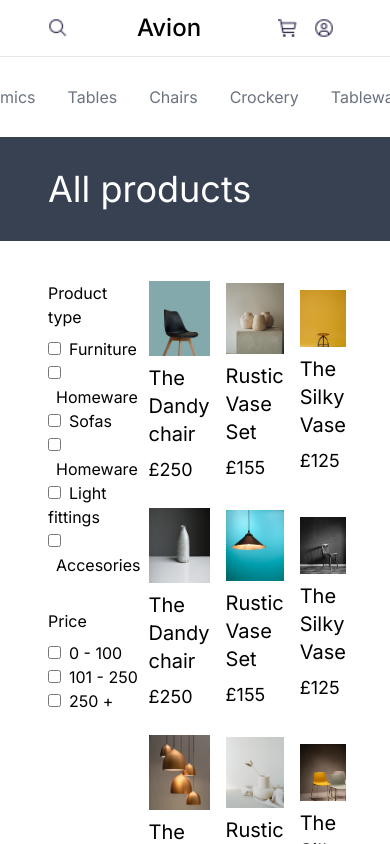
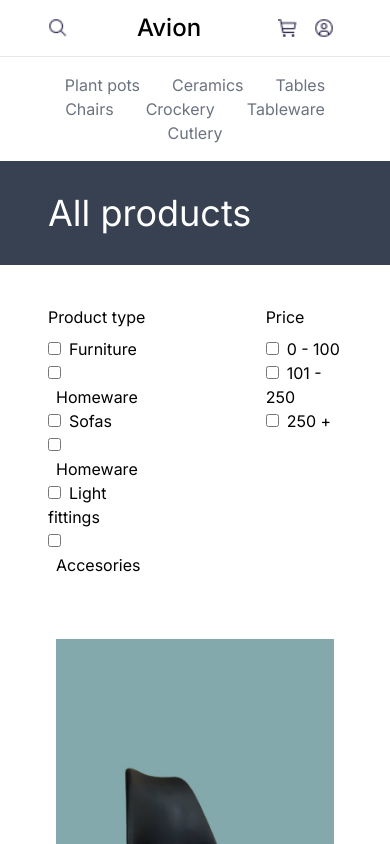
Before and after one commit to mmspeed/avion-exam, a Next.js app: page /products in a window 390 px wide. Shown: the top 844 px of the page. Built offline with nearby package versions, Linux system fonts and the light colour scheme.

Commit message:
listing and cart, header and footer responsive left

```diff
--- a/src/app/about/page.tsx
+++ b/src/app/about/page.tsx
@@ -10,7 +10,7 @@ const About = () => {
   return (
     <div>
       <Header />
-      <div className="text-gray-500 bg-gray-100 flex items-center justify-center py-4 px-4">
+      <div className="categoriesMain text-gray-500 bg-gray-100 flex items-center justify-center py-4 px-4">
         <h3 className="mx-4">Plant pots</h3>
         <h3 className="mx-4">Ceramics</h3>
         <h3 className="mx-4">Tables</h3>
@@ -23,9 +23,9 @@ const About = () => {
         A brand built on the love of craftmanship, outstanding customer service
       </h1>
       <ChangeCountry />
-      <div className="container mx-auto px-12 flex justify-between mb-16">
-        <Image src={EFurn} alt="" />
-        <div className="mt-20 w-[45%]">
+      <div className="travel container mx-auto px-12 flex justify-between mb-16">
+        <Image className="travelImg" src={EFurn} alt="" />
+        <div className="travelText mt-20">
           <h1 className="font-normal text-2xl mb-6">
             Our service isn't just personal, it's actually hyper personally
             exquisite
@@ -34,7 +34,7 @@ const About = () => {
             When we started Avion, the idea was simple. Make high quality
             furniture affordable and available for the mass market.
           </p>
-          <p className="mb-40">
+          <p className="travelDesc mb-40">
             Handmade, and lovingly crafted furniture and homeware is what we
             live, breathe and design so our Chelsea boutique become the hotbed
             for the London interior design community.
--- a/src/app/globals.css
+++ b/src/app/globals.css
@@ -59,6 +59,17 @@ body {
   .travelDesc {
     margin-bottom: 10px;
   }
+  .necessary {
+    flex-direction: column;
+  }
+  .filters {
+    margin-bottom: 30px;
+    display: flex;
+    justify-content: center;
+  }
+  .filtersF {
+    margin-right: 120px;
+  }
 }
 
 @media (max-width: 1024px) {
@@ -80,9 +91,31 @@ body {
   }
 }
 
+@media (max-width: 724px) {
+  .categoriesMain {
+    flex-wrap: wrap;
+  }
+}
+
 @media (max-width: 624px) {
   .differentCard {
     width: 100%;
     margin-bottom: 20px;
   }
 }
+
+@media (max-width: 480px) {
+  .filtCas {
+    width: 100%;
+    flex-wrap: wrap;
+  }
+  .filtCar {
+    width: 100%;
+  }
+}
+
+@media (max-width: 318px) {
+  .allP {
+    text-align: center;
+  }
+}
--- a/src/app/products/page.tsx
+++ b/src/app/products/page.tsx
@@ -16,12 +16,13 @@ const Products = () => {
     <div>
       <HomeHeader />
       <div className="bg-gray-700 container mx-auto px-12">
-        <h2 className="text-white font-normal text-4xl pt-8 pb-8">
+        <h2 className="allP text-white font-normal text-4xl pt-8 pb-8">
           All products
         </h2>
       </div>
-      <div className="container mx-auto px-12 flex justify-between mt-10">
-        <div className="">
+      <div className="necessary container mx-auto px-12 flex justify-between mt-10">
+        <div className="filters">
+          <div className="filtersF">
             <h3 className="font-normal text-base mb-2">Product type</h3>
             <div>
               <input type="checkbox" />
@@ -59,6 +60,8 @@ const Products = () => {
                 Accesories
               </label>
             </div>
+          </div>
+          <div className="filtersS">
             <h3 className="font-normal text-base mb-2">Price</h3>
             <div>
               <input type="checkbox" />
@@ -79,59 +82,60 @@ const Products = () => {
               </label>
             </div>
           </div>
-        <div>
-          <div className="flex justify-between items-center">
-            <div className="mx-2">
+        </div>
+        <div className="filtCa">
+          <div className="filtCas flex justify-between items-center">
+            <div className="filtCar mx-2">
               <Image src={Chair} alt="" />
               <h3 className="font-normal text-xl my-2">The Dandy chair</h3>
               <p className="font-normal text-lg mb-6">£250</p>
             </div>
-            <div className="mx-2">
+            <div className="filtCar mx-2">
               <Image src={Vase} alt="" />
               <h3 className="font-normal text-xl my-2">Rustic Vase Set</h3>
               <p className="font-normal text-lg mb-6">£155</p>
             </div>
-            <div className="mx-2">
+            <div className="filtCar mx-2">
               <Image src={PChair} alt="" />
               <h3 className="font-normal text-xl my-2">The Silky Vase</h3>
               <p className="font-normal text-lg mb-6">£125</p>
             </div>
           </div>
-          <div className="flex justify-between items-center">
-            <div className="mx-2">
+          <div className="filtCas flex justify-between items-center">
+            <div className="filtCar mx-2">
               <Image src={Vasee} alt="" />
               <h3 className="font-normal text-xl my-2">The Dandy chair</h3>
               <p className="font-normal text-lg mb-6">£250</p>
             </div>
-            <div className="mx-2">
+            <div className="filtCar mx-2">
               <Image src={Lamp} alt="" />
               <h3 className="font-normal text-xl my-2">Rustic Vase Set</h3>
               <p className="font-normal text-lg mb-6">£155</p>
             </div>
-            <div className="mx-2">
+            <div className="filtCar mx-2">
               <Image src={Chir} alt="" />
               <h3 className="font-normal text-xl my-2">The Silky Vase</h3>
               <p className="font-normal text-lg mb-6">£125</p>
             </div>
           </div>
-          <div className="flex justify-between items-center">
-            <div className="mx-2">
+          <div className="filtCas flex justify-between items-center">
+            <div className="filtCar mx-2">
               <Image src={Lamps} alt="" />
               <h3 className="font-normal text-xl my-2">The Dandy chair</h3>
               <p className="font-normal text-lg mb-6">£250</p>
             </div>
-            <div className="mx-2">
+            <div className="filtCar mx-2">
               <Image src={Cup} alt="" />
               <h3 className="font-normal text-xl my-2">Rustic Vase Set</h3>
               <p className="font-normal text-lg mb-6">£155</p>
             </div>
-            <div className="mx-2">
+            <div className="filtCar mx-2">
               <Image src={Stul} alt="" />
               <h3 className="font-normal text-xl my-2">The Silky Vase</h3>
               <p className="font-normal text-lg mb-6">£125</p>
             </div>
           </div>
-          <div className="flex items-center justify-center">
+          <div className="filtCas flex items-center justify-center">
             <button className="border p-4 mb-20">Load more</button>
           </div>
         </div>
--- a/src/components/HomeHeader.tsx
+++ b/src/components/HomeHeader.tsx
@@ -16,7 +16,7 @@ const HomeHeader = () => {
         </div>
       </div>
       <hr />
-      <div className="text-gray-500 flex items-center justify-center my-4 mx-4">
+      <div className="categoriesMain text-gray-500 flex items-center justify-center my-4 mx-4">
         <h3 className="mx-4">Plant pots</h3>
         <h3 className="mx-4">Ceramics</h3>
         <h3 className="mx-4">Tables</h3>
```
Lines whose indentation alone changed are shown as unchanged.
